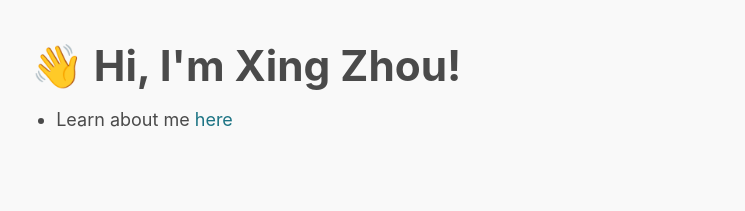
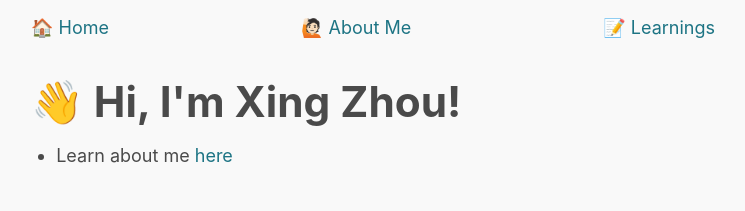
Before and after one commit to ohdyno/ohdyno, an Eleventy site: page index.md in a window 1280 px wide. Shown: the whole page, without its empty margins (267-1012 px from the left). Built offline with nearby package versions, Linux system fonts and the light colour scheme; Eleventy itself is replaced by a stand-in of ours; files that its build step writes are made by us from their sources.

Commit message:
feat: add navigation

```diff
--- a/_includes/default.njk
+++ b/_includes/default.njk
@@ -9,12 +9,18 @@ title: Hi, I'm Xing
     <meta name="viewport" content="width=device-width, initial-scale=1.0">
     <title>{{ title }}</title>
     <link rel="stylesheet" href="/css/sakura.css" type="text/css">
+    <link rel="stylesheet" href="/css/style.css" type="text/css">
     <link rel="apple-touch-icon" sizes="180x180" href="/apple-touch-icon.png">
     <link rel="icon" type="image/png" sizes="32x32" href="/favicon-32x32.png">
     <link rel="icon" type="image/png" sizes="16x16" href="/favicon-16x16.png">
     <link rel="manifest" href="/site.webmanifest">
   </head>
   <body>
-    {{ content | safe }}
+    <nav>
+        {% include "nav.html" %}
+    </nav>
+    <section>
+        {{ content | safe }}
+    </section>
   </body>
 </html>
--- /dev/null
+++ b/_includes/nav.html
@@ -0,0 +1,11 @@
+<ul>
+    <li>
+        <a href="/">🏠 Home</a>
+    </li>
+    <li>
+        <a href="/README/">🙋🏻 About Me</a>
+    </li>
+    <li>
+        <a href="/TIL/">📝 Learnings</a>
+    </li>
+</ul>
--- /dev/null
+++ b/css/style.css
@@ -0,0 +1,6 @@
+nav ul {
+    list-style-type: none;
+    padding-left: 0;
+    display: flex;
+    justify-content: space-between;
+}
```
